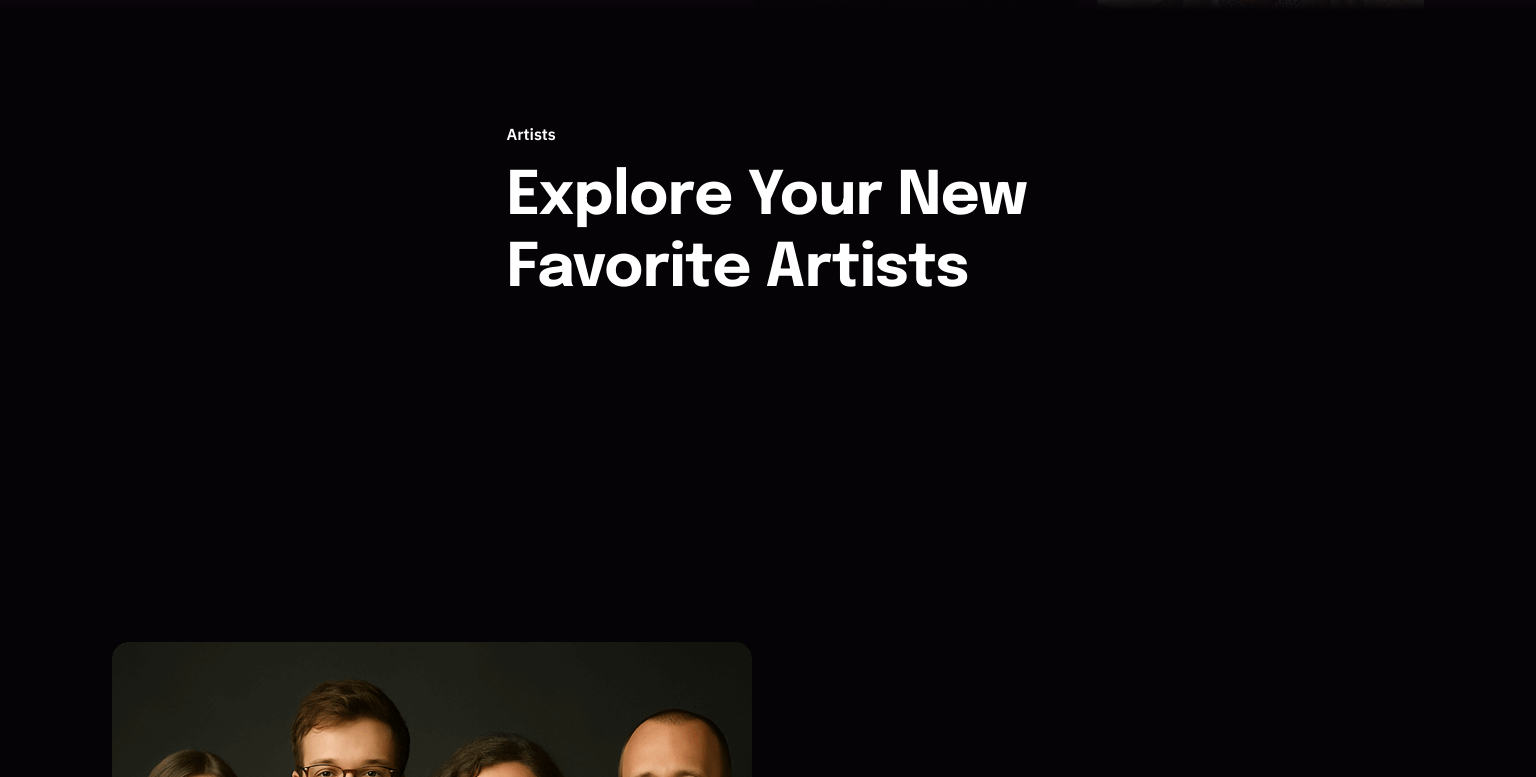
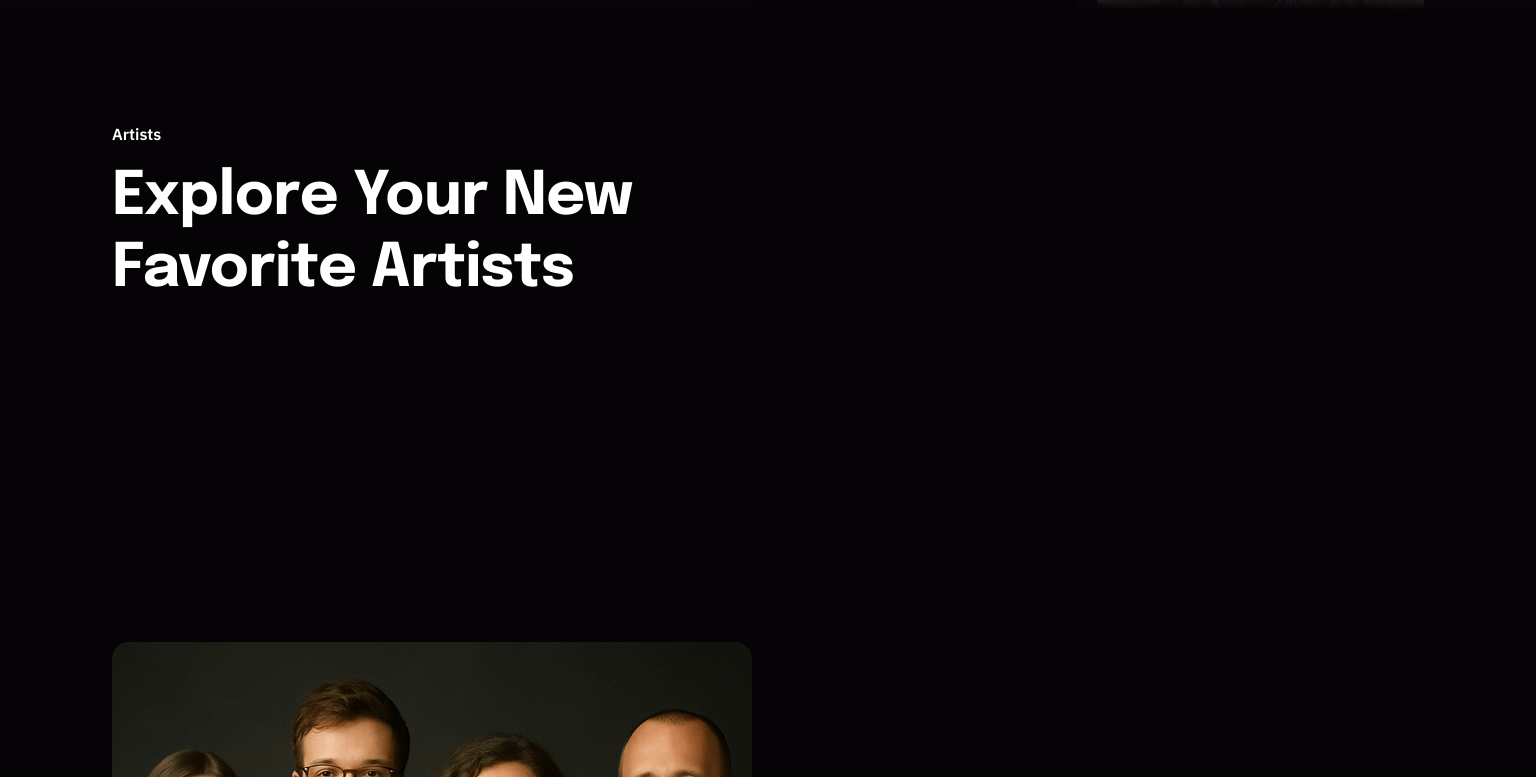
Before and after one commit to pattaroni/project-Dev4L1fe, a website built with Vite: page src/index.html in a window 1536 px wide. Shown: the part 1007-1784 px from the top of the page. Built offline with nearby package versions, Linux system fonts and the light colour scheme; no server answers; what izitoast would draw is missing.

Commit message:
fix width and loader in artists section

```diff
--- a/src/css/container.css
+++ b/src/css/container.css
@@ -1,15 +1,15 @@
 /* Styles for Mobile devices */
 .container {
-  max-width: 375px;
+  /* max-width: 375px; */
   margin: 0 auto;
   padding: 0 16px;
-  min-width: 320px;
+  width: 320px;
 }
 
 /* Styles for Tablet devices */
 @media only screen and (min-width: 768px) {
   .container {
-    max-width: 768px;
+    width: 768px;
     padding: 0 32px;
   }
 }
@@ -17,7 +17,7 @@
 /* Styles for Desktop devices */
 @media only screen and (min-width: 1440px) {
   .container {
-    max-width: 1440px;
+    width: 1440px;
     padding: 0 64px;
   }
 }
--- a/src/js/handlers.js
+++ b/src/js/handlers.js
@@ -8,12 +8,11 @@ import { loader, getPaginationOptions, getVisiblePages } from './helpers';
 import { refs } from './refs';
 
 export async function handleArtists() {
-  const loaderEl = loader.create(refs.artistsList);
-
   let pagination = null;
   let windowWidth = window.innerWidth;
 
   async function loadPage(page = 1) {
+    const loaderEl = loader.create(refs.artistsList);
     loader.show(loaderEl);
 
     try {
```
